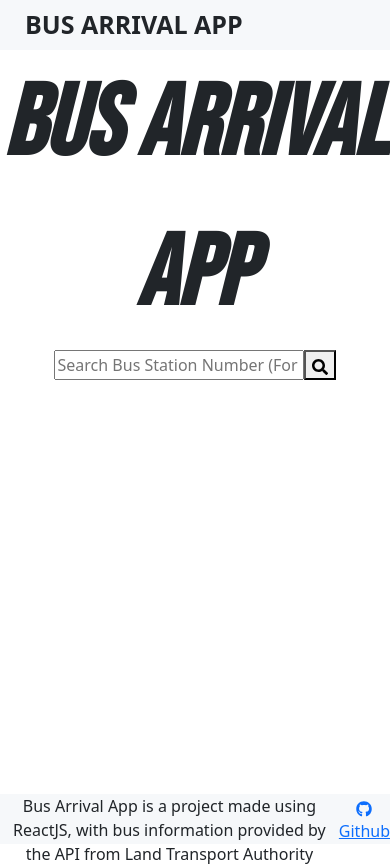
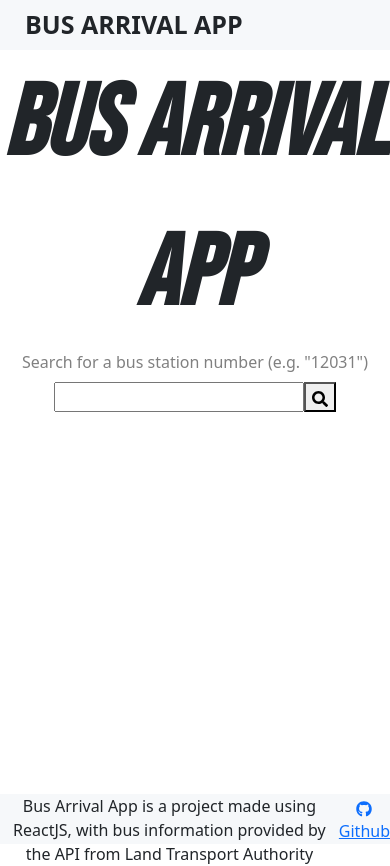
Before and after one commit to Avergrove/bus-arrival-app, a React (Create React App) app: page / in a window 390 px wide. Built offline with nearby package versions, Linux system fonts and the light colour scheme.

Commit message:
Moved search placeholder out for readability on mobile devices

```diff
--- a/src/BusStation/BusStation.css
+++ b/src/BusStation/BusStation.css
@@ -30,6 +30,13 @@
     text-align: center;
 }
 
+#hint {
+    color: gray;
+    text-align: center;
+
+    margin-bottom: 1vh;
+}
+
 #arrivalListContainer {
     margin-top: 1vh;
 }
--- a/src/BusStation/BusStation.js
+++ b/src/BusStation/BusStation.js
@@ -29,6 +29,7 @@ export class BusStation extends Component {
             return (
                 <div id="busArrivalApp">
                     <div id="logo">BUS ARRIVAL APP</div>
+                    {this.renderBusStationHint()}
                     <div className="busStationContainer">
                         <SearchForm onBusStationNumberSubmit={this.handleBusStationNumberSubmit}></SearchForm>
                         <div id="arrivalListContainer" className="container">
@@ -47,6 +48,16 @@ export class BusStation extends Component {
 
         else {
             return <div></div>
+        }
+    }
+
+    renderBusStationHint(){
+        if(this.state.busStationNumber === ''){
+            return(<div id="hint">Search for a bus station number (e.g. "12031")</div>);
+        }
+
+        else{
+            return;
         }
     }
 
--- a/src/BusStation/SearchForm.js
+++ b/src/BusStation/SearchForm.js
@@ -25,7 +25,7 @@ export class SearchForm extends Component {
             <div className="searchContainer">
                 <form onSubmit={this.handleSubmit}>
                     <div className="searchBoxContainer">
-                        <input id="searchBox" type="text" value={this.state.value} placeholder="Search Bus Station Number (For example, '12031')" onChange={this.handleChange} />
+                        <input id="searchBox" type="text" value={this.state.value} onChange={this.handleChange} />
                         <button className="searchButton" type="submit" value="Submit" ><FaSearch></FaSearch></button>
                     </div>
                 </form>
```
